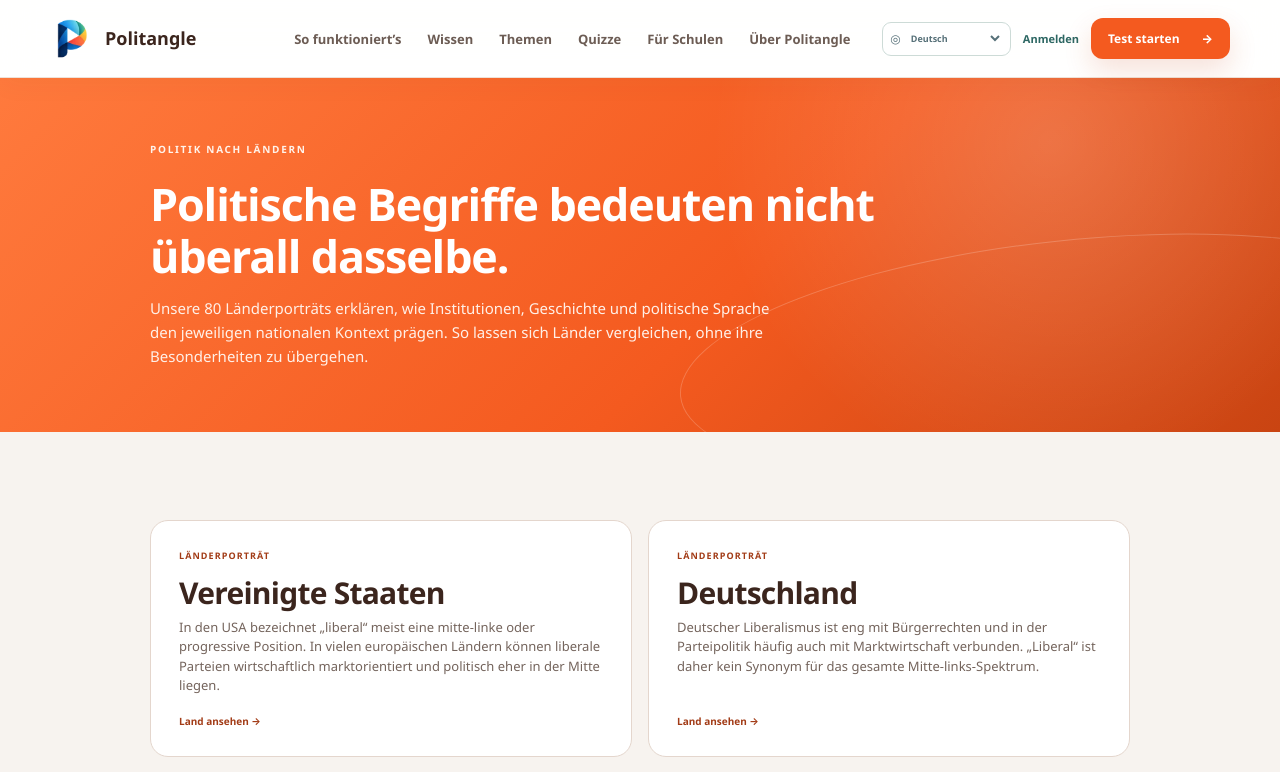
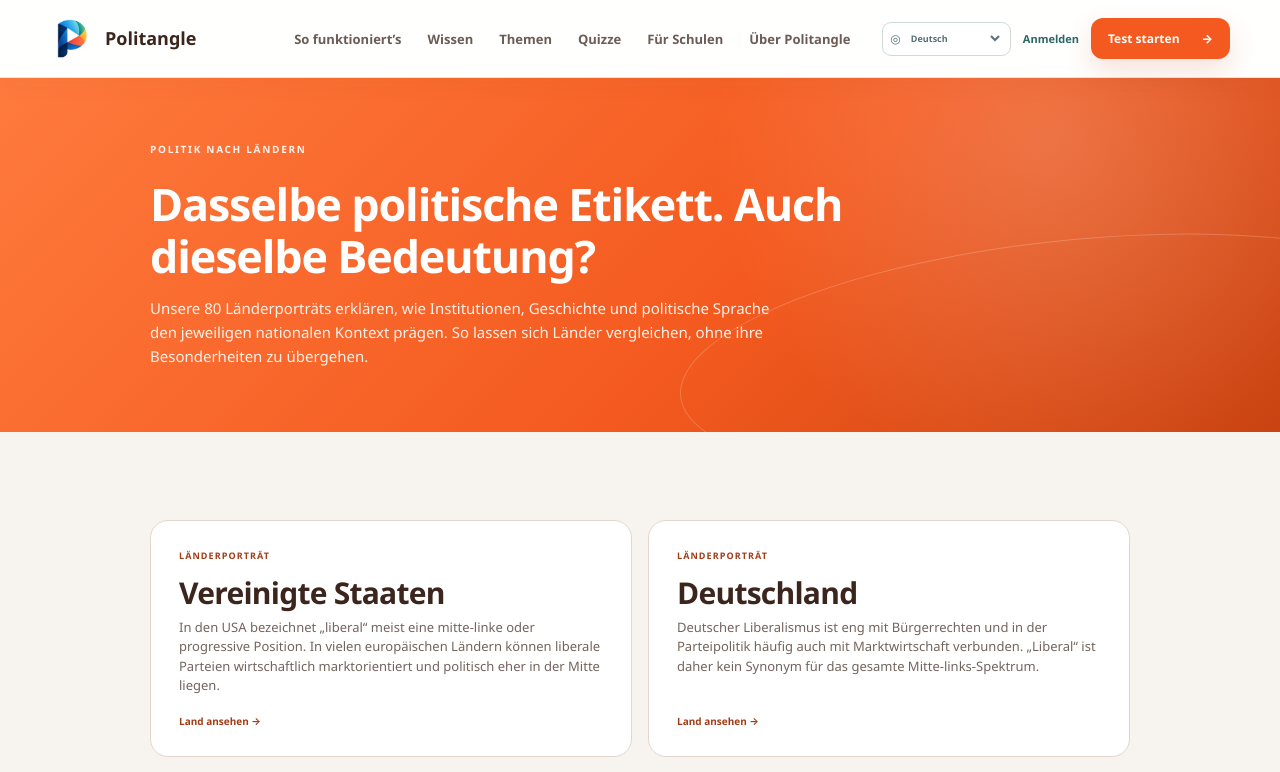
Before and after one commit to unikmo/Politangle, a Next.js app: page /de/countries in a window 1280 px wide. Shown: the top 772 px of the page. Built offline with nearby package versions, Linux system fonts and the light colour scheme.

Commit message:
copy: lead guides, glossary and country listings with neutral curiosity across languages

```diff
--- a/app/[locale]/countries/page.tsx
+++ b/app/[locale]/countries/page.tsx
@@ -7,10 +7,10 @@ import { localizeCountryProfile, nativeCountrySlugs } from '../../../lib/country
 import type { Locale } from '../../LocaleProvider';
 
 const copy = {
-  de: { eyebrow:'POLITIK NACH LÄNDERN', title:'Politische Begriffe bedeuten nicht überall dasselbe.', intro:'Unsere 80 Länderporträts erklären, wie Institutionen, Geschichte und politische Sprache den jeweiligen nationalen Kontext prägen. So lassen sich Länder vergleichen, ohne ihre Besonderheiten zu übergehen.', open:'Land ansehen', note:'Aktuelle Angaben erscheinen nur, wenn sie mit verlässlichen Quellen geprüft wurden.', metaTitle:'Politik nach Ländern', metaDescription:'Politangle erklärt politische Begriffe, Institutionen und Entwicklungen in 80 Ländern.', cardLabel:'LÄNDERPORTRÄT' },
-  es: { eyebrow:'PERSPECTIVAS NACIONALES', title:'Las mismas palabras políticas. Otro contexto nacional.', intro:'Las 80 perspectivas nacionales están disponibles en español. Explican solo el contexto necesario antes de comparar etiquetas e instituciones políticas entre países.', open:'Abrir', note:'Los panoramas políticos actuales aparecen solo cuando los datos de base ya han sido verificados con fuentes.', metaTitle:'Perspectivas nacionales', metaDescription:'Politangle explica cómo cambian las etiquetas políticas y las instituciones en 80 países.', cardLabel:'GUÍA DE CONTEXTO' },
-  fr: { eyebrow:'LA POLITIQUE SELON LES PAYS', title:'Les mots politiques ne veulent pas dire la même chose partout.', intro:'Nos 80 guides expliquent comment les institutions, l’histoire et le vocabulaire politique façonnent le débat dans chaque pays. Ils permettent de comparer les pays sans effacer leurs particularités.', open:'Voir le pays', note:'Les informations actuelles ne sont publiées que lorsqu’elles ont été vérifiées à partir de sources fiables.', metaTitle:'La politique selon les pays', metaDescription:'Politangle explique les mots politiques, les institutions et les grandes évolutions dans 80 pays.', cardLabel:'GUIDE DU PAYS' },
-  'pt-br': { eyebrow:'PERSPECTIVAS POR PAÍS', title:'As mesmas palavras políticas. Outro contexto nacional.', intro:'As 80 perspectivas por país estão disponíveis em português do Brasil. Elas apresentam o contexto necessário antes de comparar rótulos políticos e instituições entre países.', open:'Abrir', note:'Panoramas políticos atuais só aparecem quando os dados de base já passaram por verificação de fontes.', metaTitle:'Perspectivas por país', metaDescription:'O Politangle explica como rótulos políticos e instituições funcionam de forma diferente em 80 países.', cardLabel:'GUIA DE CONTEXTO' },
+  de: { eyebrow:'POLITIK NACH LÄNDERN', title:'Dasselbe politische Etikett. Auch dieselbe Bedeutung?', intro:'Unsere 80 Länderporträts erklären, wie Institutionen, Geschichte und politische Sprache den jeweiligen nationalen Kontext prägen. So lassen sich Länder vergleichen, ohne ihre Besonderheiten zu übergehen.', open:'Land ansehen', note:'Aktuelle Angaben erscheinen nur, wenn sie mit verlässlichen Quellen geprüft wurden.', metaTitle:'Politik nach Ländern', metaDescription:'Politangle erklärt politische Begriffe, Institutionen und Entwicklungen in 80 Ländern.', cardLabel:'LÄNDERPORTRÄT' },
+  es: { eyebrow:'PERSPECTIVAS NACIONALES', title:'La misma etiqueta política. ¿El mismo significado?', intro:'Las 80 perspectivas nacionales están disponibles en español. Explican solo el contexto necesario antes de comparar etiquetas e instituciones políticas entre países.', open:'Abrir', note:'Los panoramas políticos actuales aparecen solo cuando los datos de base ya han sido verificados con fuentes.', metaTitle:'Perspectivas nacionales', metaDescription:'Politangle explica cómo cambian las etiquetas políticas y las instituciones en 80 países.', cardLabel:'GUÍA DE CONTEXTO' },
+  fr: { eyebrow:'LA POLITIQUE SELON LES PAYS', title:'Même étiquette politique. Même sens ?', intro:'Nos 80 guides expliquent comment les institutions, l’histoire et le vocabulaire politique façonnent le débat dans chaque pays. Ils permettent de comparer les pays sans effacer leurs particularités.', open:'Voir le pays', note:'Les informations actuelles ne sont publiées que lorsqu’elles ont été vérifiées à partir de sources fiables.', metaTitle:'La politique selon les pays', metaDescription:'Politangle explique les mots politiques, les institutions et les grandes évolutions dans 80 pays.', cardLabel:'GUIDE DU PAYS' },
+  'pt-br': { eyebrow:'PERSPECTIVAS POR PAÍS', title:'O mesmo rótulo político. O mesmo significado?', intro:'As 80 perspectivas por país estão disponíveis em português do Brasil. Elas apresentam o contexto necessário antes de comparar rótulos políticos e instituições entre países.', open:'Abrir', note:'Panoramas políticos atuais só aparecem quando os dados de base já passaram por verificação de fontes.', metaTitle:'Perspectivas por país', metaDescription:'O Politangle explica como rótulos políticos e instituições funcionam de forma diferente em 80 países.', cardLabel:'GUIA DE CONTEXTO' },
 } as const;
 
 export const dynamicParams = false;
```
